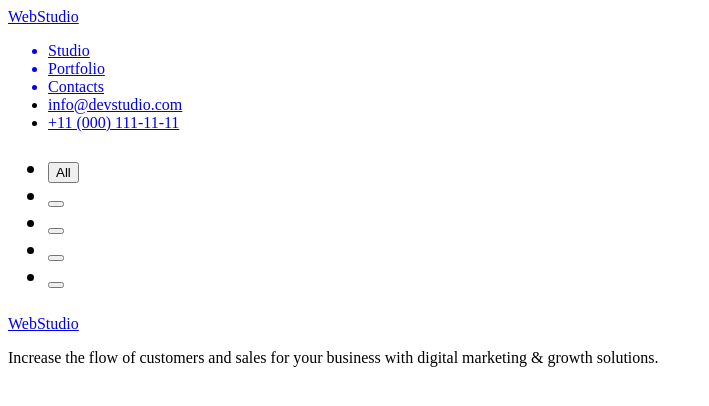
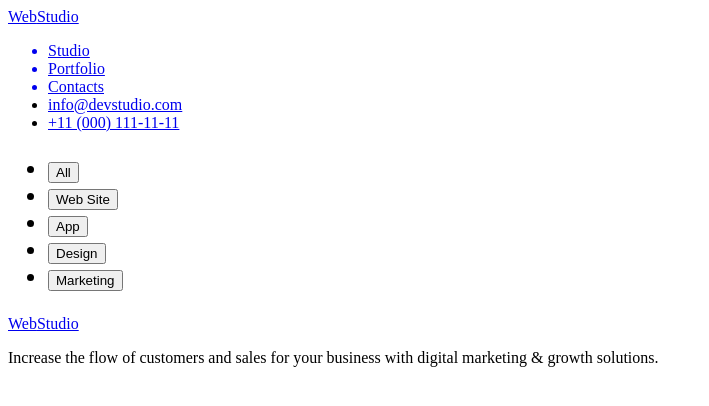
Before and after one commit to SilonDKing/goit-markup-hw-02, a plain HTML site: page portfolio.html in a window 1280 px wide. Shown: the whole page, without its empty margins (0-709 px from the left). Drawn offline with Linux system fonts and the light colour scheme.

Commit message:
Update portfolio.html

```diff
--- a/portfolio.html
+++ b/portfolio.html
@@ -24,10 +24,10 @@
         <div class="menu-button">
 <ul>
     <li class="button"><button type="button">All</button> </li>
-    <li class="button"><button type="button"Web Site></button> </li>
-    <li class="button"><button type="button"App></button> </li>
-    <li class="button"><button type="button"Design></button></li>
-    <li class="button"><button type="button"Marketing></button></li>
+    <li class="button"><button type="button">Web Site</button></button> </li>
+    <li class="button"><button type="button">App</button> </li>
+    <li class="button"><button type="button">Design</button></li>
+    <li class="button"><button type="button">Marketing</button></li>
 </ul>
         </div>
     </h2>
```
